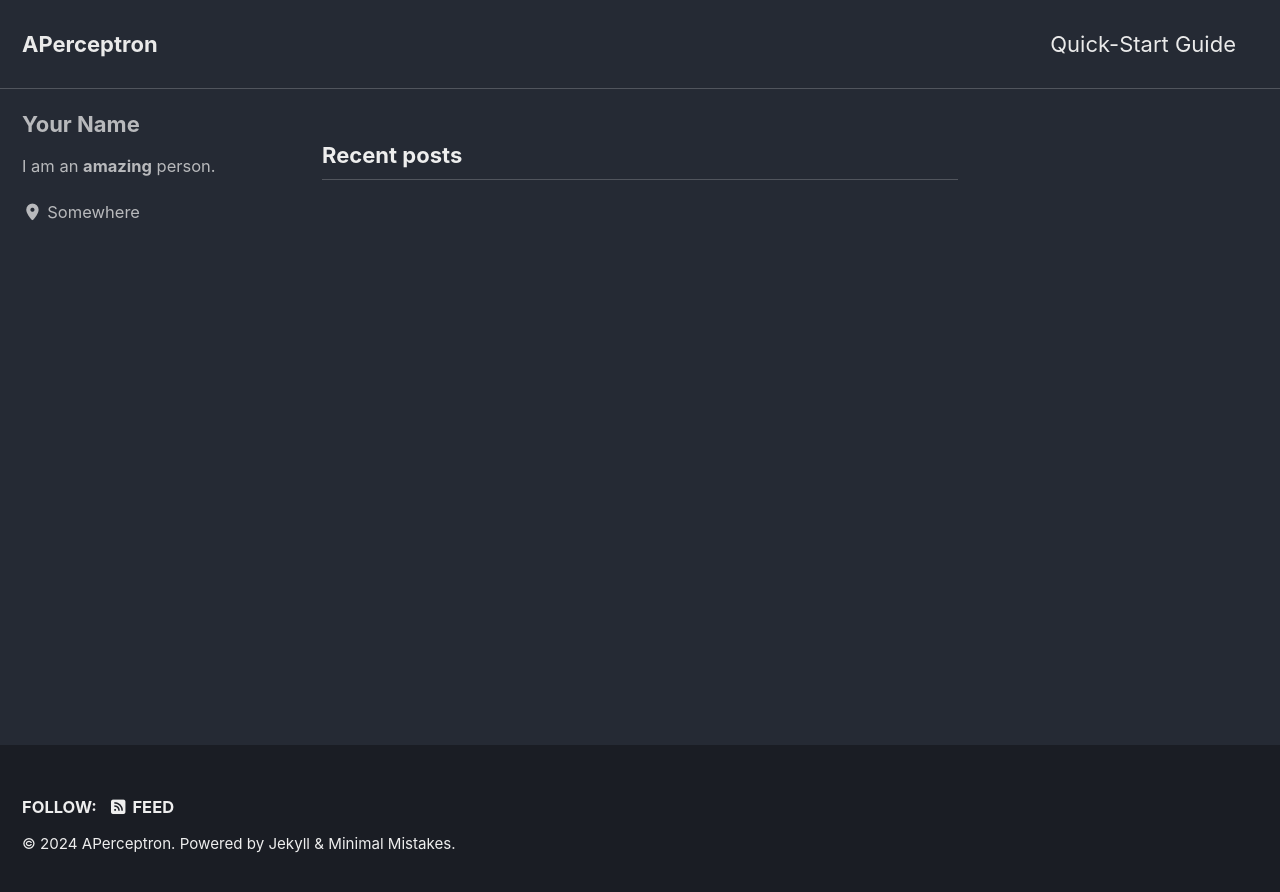
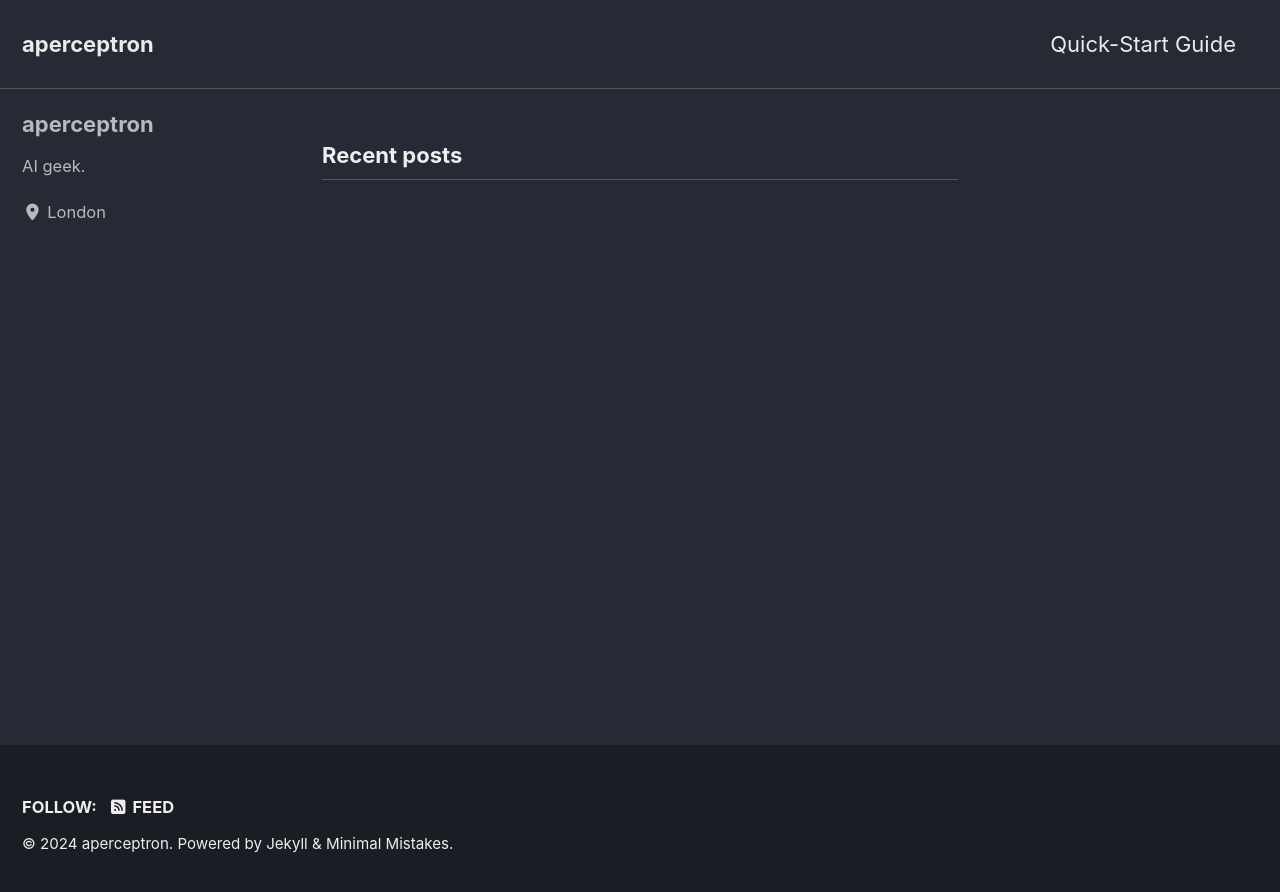
Before and after one commit to aperception/aperception.github.io, a Jekyll site: the page built from index.html, in a window 1280 px wide. Shown: the top 892 px of the page. Built offline with Jekyll 4.4.1, drawn with Linux system fonts in a browser that asks for light colours; cached includes are drawn as plain includes; the list of posts is cut into pages by our own code.

Commit message:
update ws

```diff
--- a/_config.yml
+++ b/_config.yml
@@ -17,7 +17,7 @@ minimal_mistakes_skin    : "dark" # #default" "air", "aqua", "contrast", "dark",
 # Site Settings
 locale                   : "en-US"
 rtl                      : # true, false (default) # turns direction of the page into right to left for RTL languages
-title                    : "APerceptron"
+title                    : "aperceptron"
 title_separator          : "-"
 subtitle                 : # site tagline that appears below site title in masthead
 name                     : "aperceptron"
@@ -113,10 +113,10 @@ analytics:
 
 # Site Author
 author:
-  name             : "Your Name"
+  name             : "aperceptron"
   avatar           : # path of avatar image, e.g. "/assets/images/bio-photo.jpg"
-  bio              : "I am an **amazing** person."
-  location         : "Somewhere"
+  bio              : "AI geek."
+  location         : "London"
   email            :
   links:
     - label: "Email"
```
